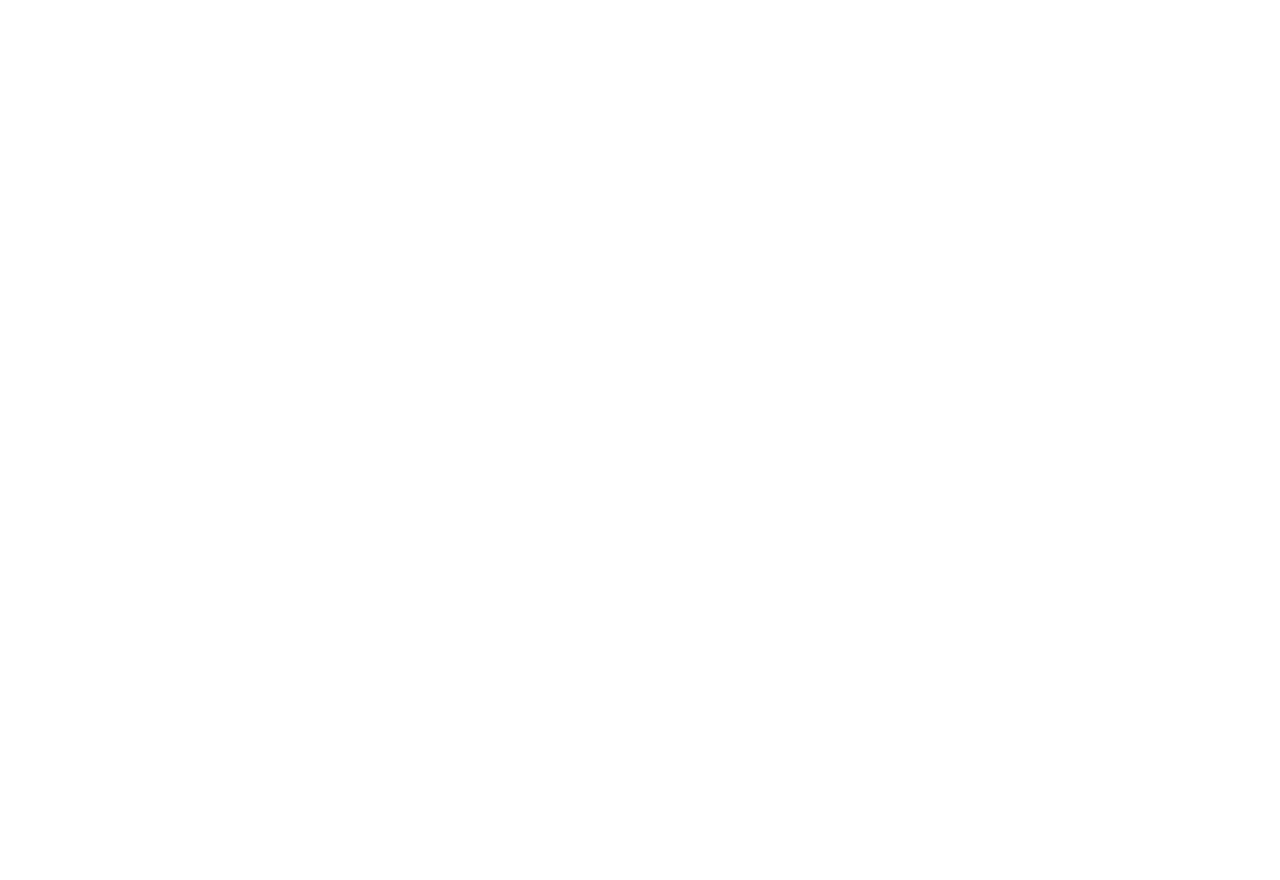
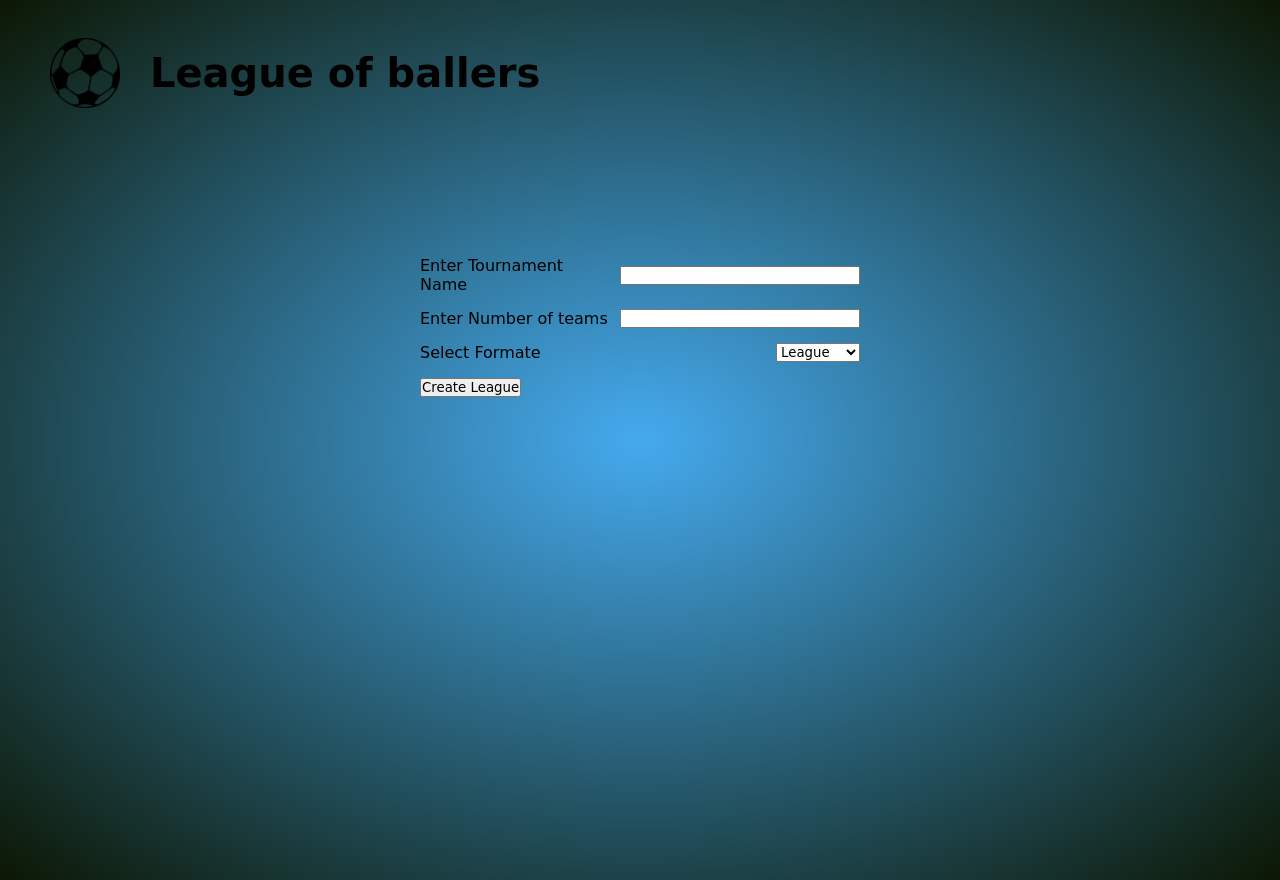
Before and after one commit to rajapanchal145/Football_league, a plain HTML site: page create_league.html in a window 1280 px wide. Before the commit the page ends 800 px from the top, so only its background shows below. Drawn offline with Linux system fonts and the light colour scheme; a web font is replaced by a local one.

Commit message:
Create League Page edited

```diff
--- a/create_league.html
+++ b/create_league.html
@@ -0,0 +1,44 @@
+<!DOCTYPE html>
+<html lang="en">
+  <head>
+    <meta charset="UTF-8" />
+    <meta http-equiv="X-UA-Compatible" content="IE=edge" />
+    <meta name="viewport" content="width=device-width, initial-scale=1.0" />
+    <title>Create New League</title>
+    <link rel="stylesheet" href="./style.css" />
+    <link rel="preconnect" href="https://fonts.gstatic.com" />
+    <link
+      href="https://fonts.googleapis.com/css2?family=Reggae+One&display=swap"
+      rel="stylesheet"
+    />
+    <link rel="icon" href="./images/Football-PNG-Image.png" />
+  </head>
+  <body>
+    <div class="create_league">
+      <div class="title">
+        <img id="logo" src="./images/Football-PNG-Image.png" alt="" />
+        <h1>League of ballers</h1>
+      </div>
+      <div class="wrapper">
+        <div class="form">
+          <div class="input_field">
+            <label for="">Enter Tournament Name</label>
+            <input type="text" name="" class="input" />
+          </div>
+          <div class="input_field">
+            <label for="">Enter Number of teams</label>
+            <input type="text" name="" class="input" />
+          </div>
+          <div class="input_field">
+            <label for="">Select Formate</label>
+            <select name="" id="">
+              <option value="">League</option>
+              <option value="">Knockout</option>
+            </select>
+          </div>
+          <button class="btn">Create League</button>
+        </div>
+      </div>
+    </div>
+  </body>
+</html>
--- a/style.css
+++ b/style.css
@@ -9,7 +9,8 @@
 body {
   overflow: hidden;
 }
-.login-page {
+.login-page,
+.create_league {
   width: 100%;
   min-height: 110vh;
   background: radial-gradient(rgb(69, 170, 238), rgba(12, 23, 3, 1));
@@ -53,8 +54,35 @@ body {
   color: white;
   border-radius: 20px;
 }
+#login a,
+#create a,
+#enter a {
+  text-decoration: none;
+  color: white;
+}
 #login {
   display: flex;
   justify-content: space-evenly;
   align-items: center;
 }
+.wrapper {
+  position: relative;
+  max-width: 500px;
+  width: 100%;
+  margin: 100px auto;
+  padding: 30px;
+}
+
+.wrapper .form .input_field {
+  margin-bottom: 15px;
+  display: flex;
+  align-items: center;
+}
+.wrapper .form .input_field label {
+  width: 350px;
+  margin-right: 10px;
+}
+.wrapper .form .input_field .input {
+  width: 100%;
+  outline: none;
+}
```
Also changed, not shown: index.html (+2 -1 lines).
